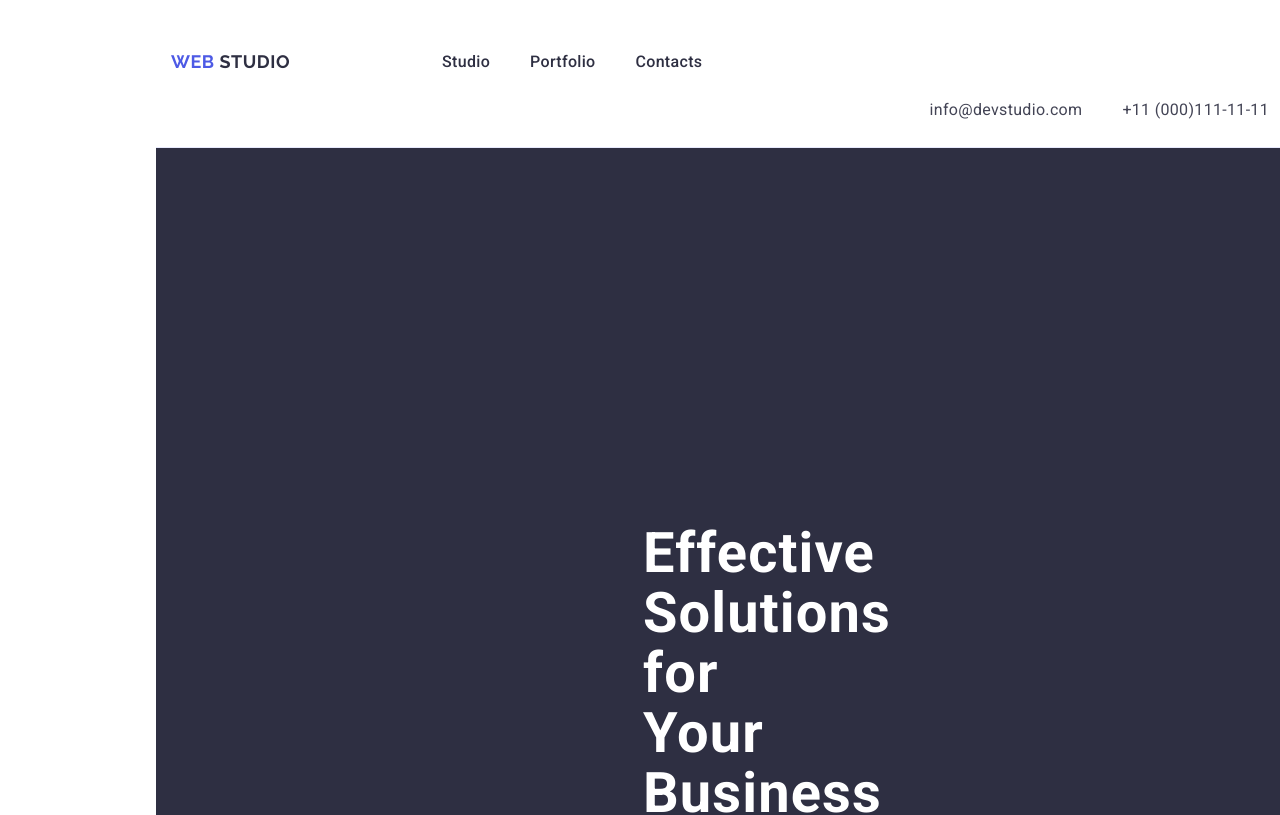
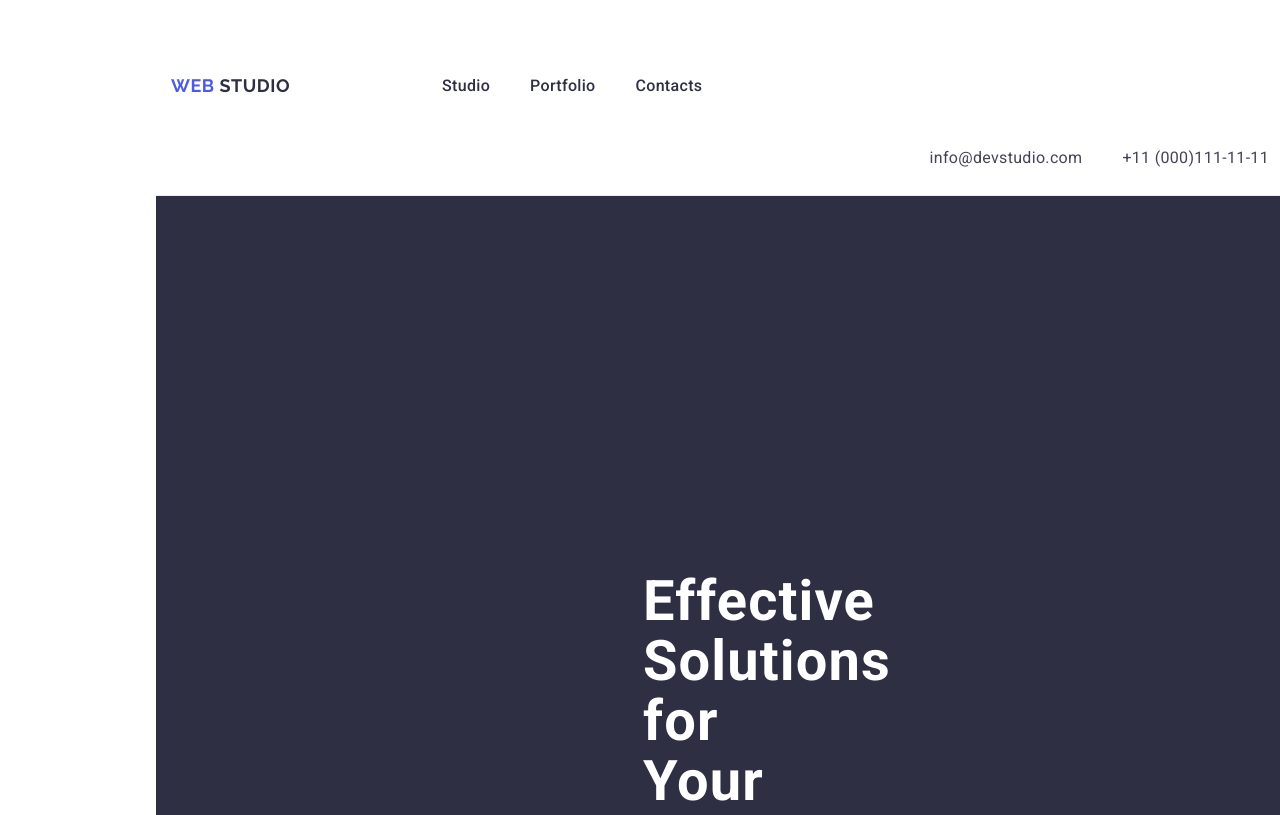
Before and after one commit to Kosta-777/goit-markup-hw-03, a plain HTML site: page index.html in a window 1280 px wide. Shown: the top 815 px of the page. Drawn offline with nearby package versions, Linux system fonts and the light colour scheme; a web font is replaced by a local one.

Commit message:
в хедере 2 ошибки

```diff
--- a/css/styles.css
+++ b/css/styles.css
@@ -43,20 +43,11 @@ body {
 .header {
   display: flex;
   padding-top: 25.5px;
-  /* padding-left: 156px; */
   padding-bottom: 25.5px;
   border-bottom: 1px solid var(--CORNFLOWER, #e7e9fc);
   background: var(--WHITE, #fff);
   margin: 0 auto;
 }
-
-/* .header-item {
-  display: flex;
-  width: 1158px;
-  margin: 0 auto;
-  padding-left: 15px;
-  padding-right: 15px;
-} */
 
 .nav {
   display: flex;
@@ -90,6 +81,11 @@ body {
   padding-right: 332px;
 }
 
+.list-menu {
+  padding-top: 24px;
+  padding-bottom: 24px;
+}
+
 .link-menu {
   text-decoration: none;
   color: var(--NAVY-BLUE, #2e2f42);
@@ -101,6 +97,7 @@ body {
   letter-spacing: 0.32px;
   padding-top: 24px;
   padding-bottom: 24px;
+  display: flex;
 }
 
 .link-menu:hover {
@@ -114,11 +111,6 @@ body {
 .link-menu:active {
   text-decoration: underline;
   color: #404bbf;
-}
-
-.list-menu {
-  padding-top: 24px;
-  padding-bottom: 24px;
 }
 
 /* address */
```
